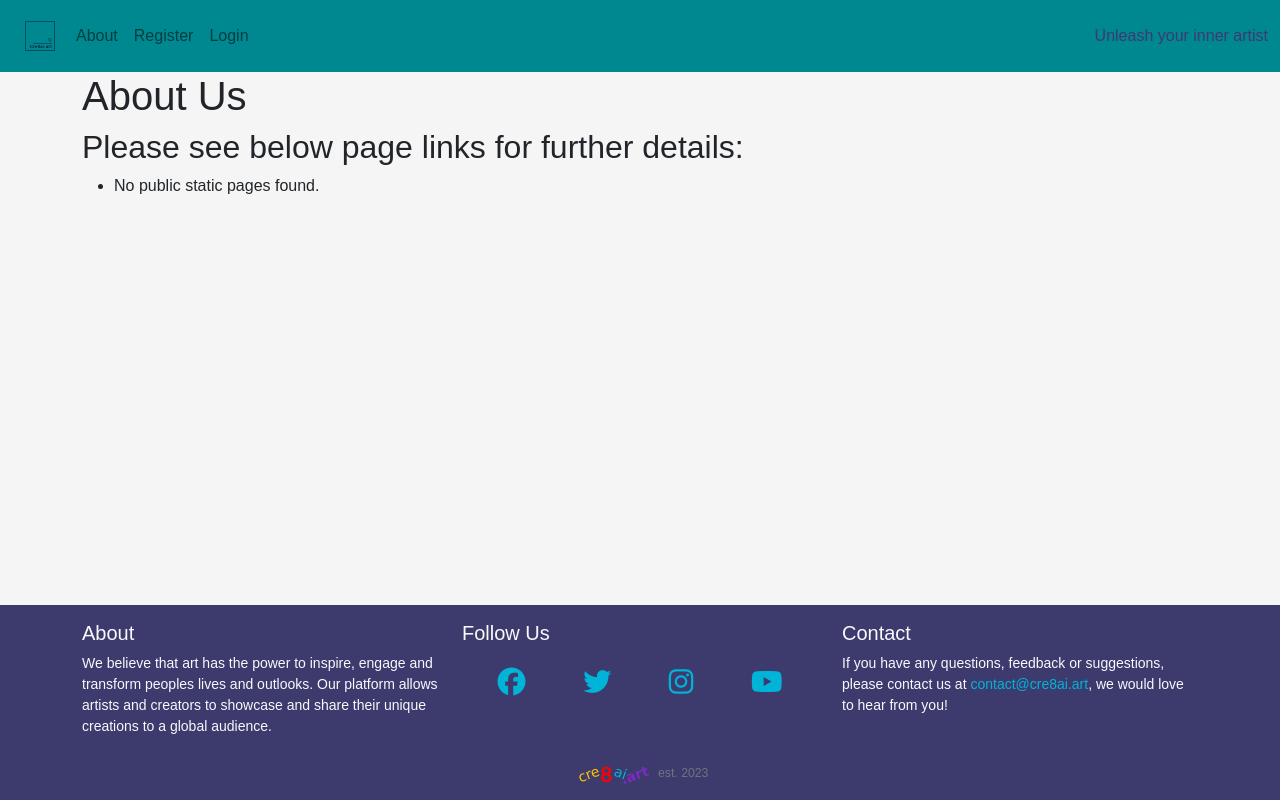
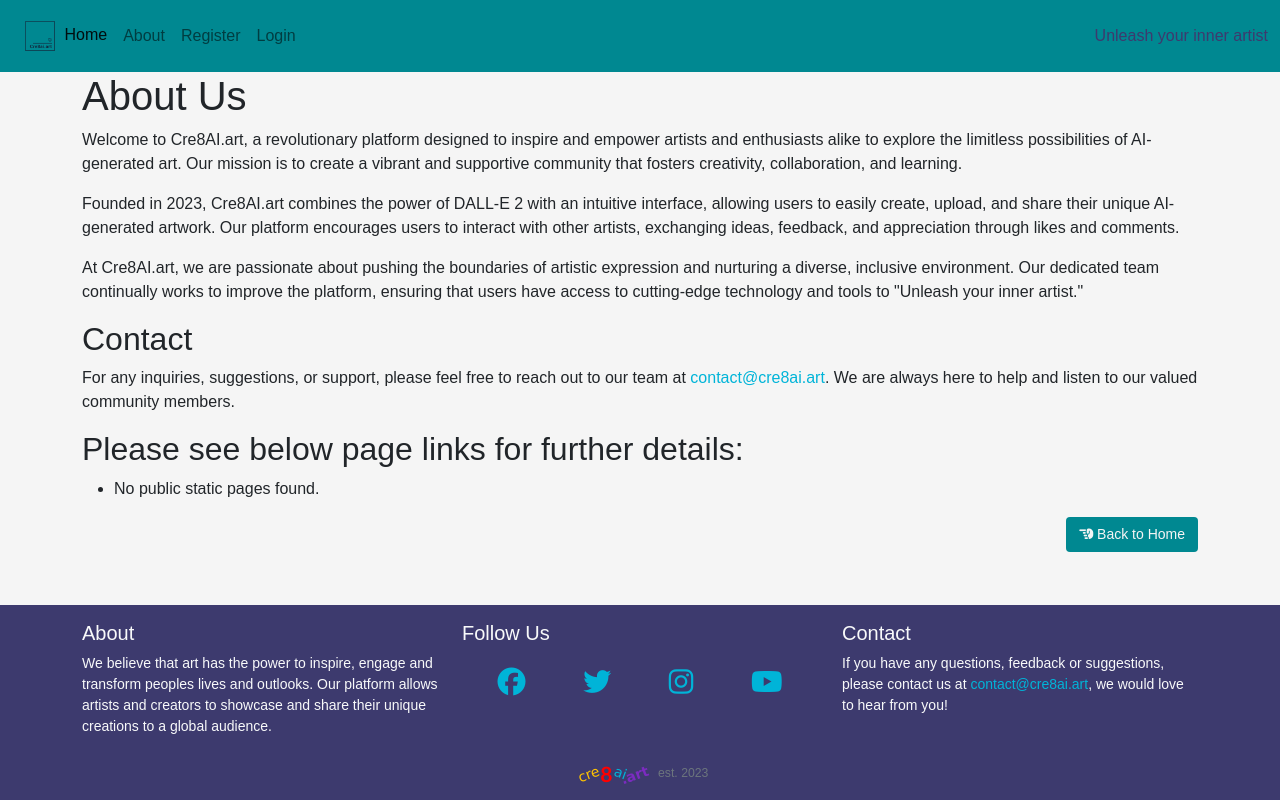
Before and after one commit to KC-7/ai-art-site, a Django app: page /about/ in a window 1280 px wide. Run offline with Django 3.2, Linux system fonts and the light colour scheme; data that the repository does not hold is empty; some libraries are stand-ins or nearby versions.

Commit message:
About & Back Buttons: Add about content to template. Add back to About and back to Home buttons to html template pages.

```diff
--- a/art_gallery/views.py
+++ b/art_gallery/views.py
@@ -246,7 +246,7 @@ class DeletePost(View):
         post = get_object_or_404(Post, slug=slug, creator=request.user)
         post.delete()
         messages.success(request, 'Your post has been deleted.')
-        return redirect('home')
+        return redirect('user_profile', username=request.user.username)
 
 
 class UserProfile(View):
--- a/templates/about.html
+++ b/templates/about.html
@@ -5,13 +5,30 @@
 {% block content %}
 
 <h1>About Us</h1>
+<p>Welcome to Cre8AI.art, a revolutionary platform designed to inspire and empower artists and enthusiasts alike to
+    explore the limitless possibilities of AI-generated art. Our mission is to create a vibrant and supportive community
+    that fosters creativity, collaboration, and learning.</p>
+<p>Founded in 2023, Cre8AI.art combines the power of DALL-E 2 with an intuitive interface, allowing users to easily
+    create, upload, and share their unique AI-generated artwork. Our platform encourages users to interact with other
+    artists, exchanging ideas, feedback, and appreciation through likes and comments.</p>
+<p>At Cre8AI.art, we are passionate about pushing the boundaries of artistic expression and nurturing a diverse,
+    inclusive environment. Our dedicated team continually works to improve the platform, ensuring that users have access
+    to cutting-edge technology and tools to "Unleash your inner artist."</p>
+<h2>Contact</h2>
+<p>For any inquiries, suggestions, or support, please feel free to reach out to our team at <a
+        href="mailto:contact@cre8ai.art">contact@cre8ai.art</a>. We are always here to help and listen to our valued
+    community members.</p>
 <h2>Please see below page links for further details:</h2>
 <ul>
     {% for page in public_static_pages %}
-    <li><a href="{% url 'static_page' page.slug %}">{{ page.title }}</a></li>
+    <li>
+        <h3><a href="{% url 'static_page' page.slug %}">{{ page.title }}</a></h3>
+    </li>
     {% empty %}
     <li>No public static pages found.</li>
     {% endfor %}
 </ul>
-
+<div class="right">
+    <a href="{% url 'home' %}" class="btn btn-custom"><i class="fa-solid fa-hand-point-left"></i> Back to Home</a>
+</div>
 {% endblock %}
--- a/templates/account/logout.html
+++ b/templates/account/logout.html
@@ -20,8 +20,11 @@
         {% if redirect_field_value %}
         <input type="hidden" name="{{ redirect_field_name }}" value="{{ redirect_field_value }}" />
         {% endif %}
-        <button class="btn btn-custom right" type="submit">{% trans 'Sign Out' %}</button>
+        <button class="btn btn-danger" type="submit">{% trans 'Sign Out' %}</button>
       </form>
+      <div>
+        <a href="{% url 'home' %}" class="btn btn-custom"><i class="fa-solid fa-hand-point-left"></i> Back to Home</a>
+      </div>
     </div>
   </div>
 </div>
--- a/templates/generate_art.html
+++ b/templates/generate_art.html
@@ -30,6 +30,10 @@
     <p class="something-wrong hide">Uh oh, we are still trying but this is taking unusually long, try again!</p>
   </div>
 
+  <div class="right">
+    <a href="{% url 'home' %}" class="btn btn-custom"><i class="fa-solid fa-hand-point-left"></i> Back to Home</a>
+  </div>
+
   <script>
     document.addEventListener('DOMContentLoaded', function () {
       const form = document.getElementById('generate-art-form');
--- a/templates/header.html
+++ b/templates/header.html
@@ -10,7 +10,9 @@
         <div class="collapse navbar-collapse" id="navbarText">
             <ul class="navbar-nav me-auto mb-2 mb-lg-0">
                 <li class="nav-item">
-                    <a class="nav-link active" aria-current="page" href="{% url 'home' %}"><img src="{% static 'images/logo_transparent.png' %}" alt="Cre8AI.art Logo"  width="40" height="40"></a>
+                    <a class="nav-link active" aria-current="page" href="{% url 'home' %}">
+                        <img src="{% static 'images/logo_transparent.png' %}" alt="Cre8AI.art Logo"  width="40" height="40"><span class="nav-item"> Home</span>
+                    </a>
                 </li>
                 <li class="nav-item">
                     <a class="nav-link" href="{% url 'about' %}">About</a>
--- a/templates/static_page.html
+++ b/templates/static_page.html
@@ -5,5 +5,7 @@
 {% block content %}
     <h1>{{ page.title }}</h1>
     <div>{{ page.content|safe }}</div>
-    <!-- <small>Last updated: {{ page.updated_at|date:"F j, Y, P" }}</small> -->
+    <div class="right">
+        <a href="{% url 'about' %}" class="btn btn-custom"><i class="fa-solid fa-hand-point-left"></i> Back to About</a>
+    </div>
 {% endblock %}
--- a/templates/upload_form.html
+++ b/templates/upload_form.html
@@ -11,4 +11,7 @@
     <button type="submit" class="btn btn-custom right">Upload Post</button>
   </form>
 </div>
+<div class="right">
+  <a href="{% url 'home' %}" class="btn btn-custom"><i class="fa-solid fa-hand-point-left"></i> Back to Home</a>
+</div>
 {% endblock %}
```
